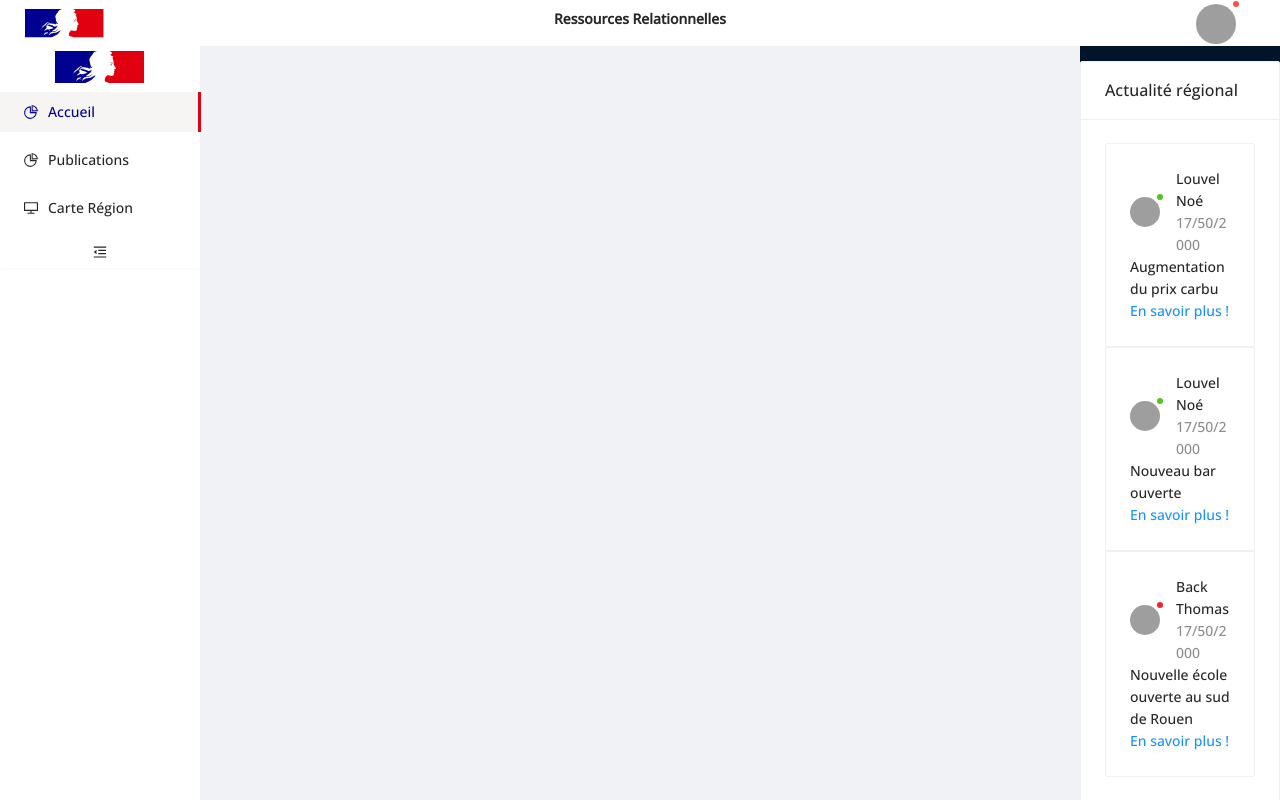
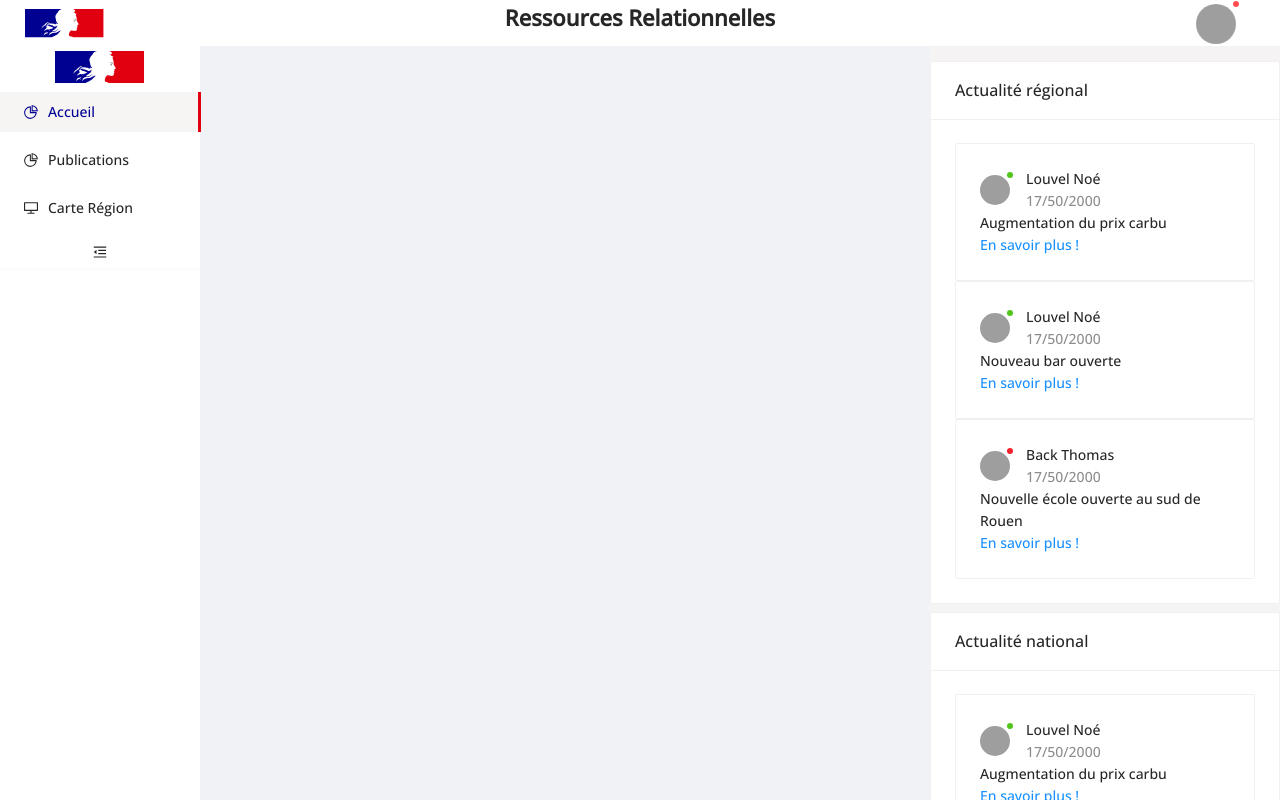
Before and after one commit to Noe-Louvell/web-app, a Next.js app: page /dev in a window 1280 px wide. Shown: the top 800 px of the page. Built offline with nearby package versions, Linux system fonts and the light colour scheme; grey boxes are pictures that could not be loaded.

Commit message:
Style global

```diff
--- a/styles/globals.css
+++ b/styles/globals.css
@@ -26,11 +26,16 @@
   width: 100%;
   height: 100%;
 }
-
+.left{
+  justify-content: left;
+}
 .ant-typography {
   font-size: 14px !important;
 }
 
+h3.ant-typography {
+  font-size: 22px !important;
+}
 .antDateType {
   font-size: 14px !important;
 }
@@ -174,9 +179,25 @@
 }
 
 .siderMenu {
-
+  height: '100vh';
+  z-index: 1;
+  position: 'sticky';
+  left: 0;
+  top: 0;
+  bottom: 0;
   width: 256px!important;
   background-color: white!important;
+}
+
+.siderRight{
+  height: '100vh';
+  z-index: 1;
+  position: 'sticky';
+  left: 0;
+  top: 0;
+  bottom: 0;
+  min-width: 350px !important;
+  background-color: #f5f3f3!important;
 }
 
 .header-layout{
@@ -199,3 +220,13 @@
   justify-content:right;
   align-items: center;
 }
+.card-button:hover{
+  cursor: pointer;
+  color: #000091 !important;
+  background-color: #f7f4f4 !important;
+}
+
+.container{
+  margin: 20px;
+  padding: 5px;
+}
```
